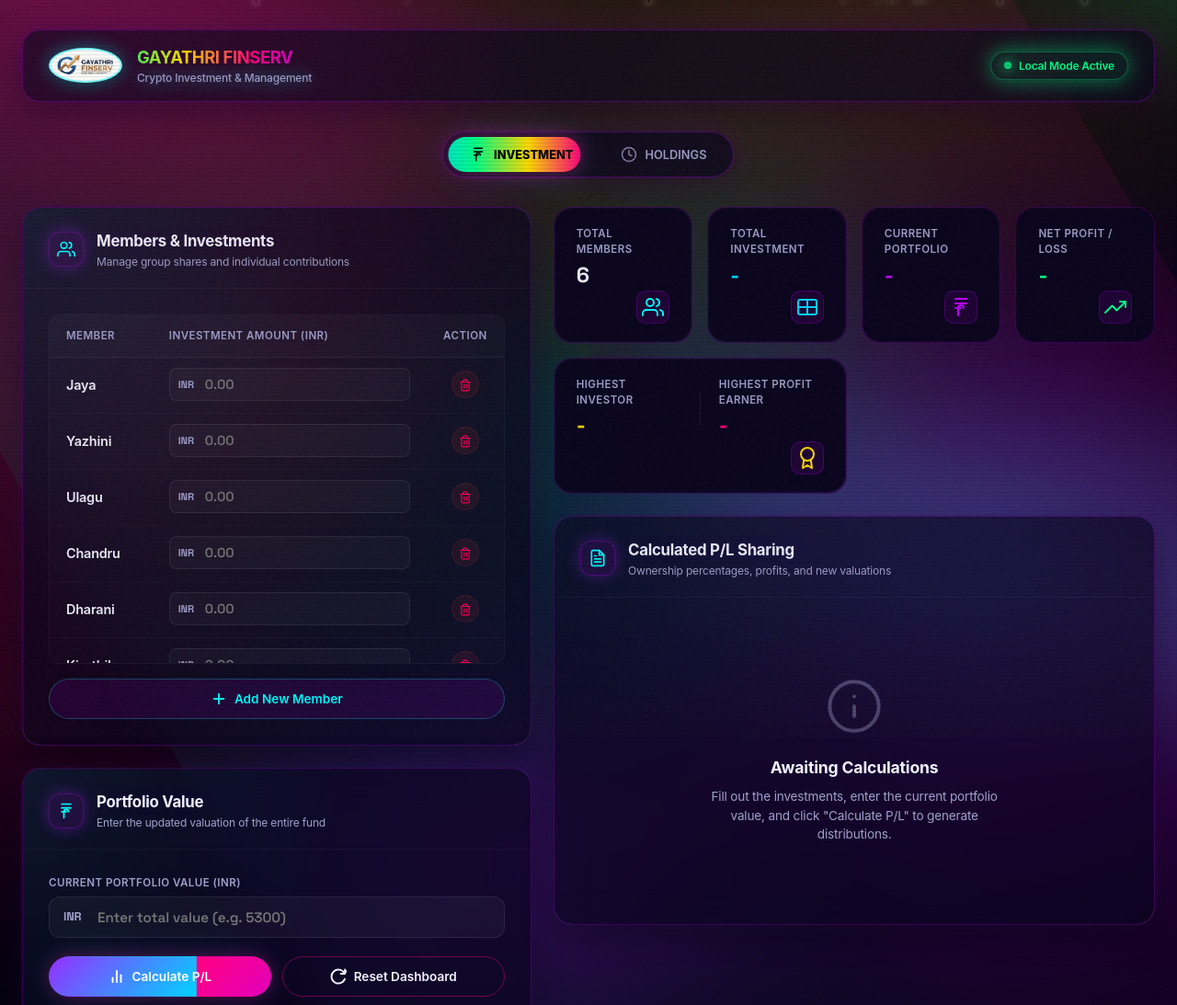
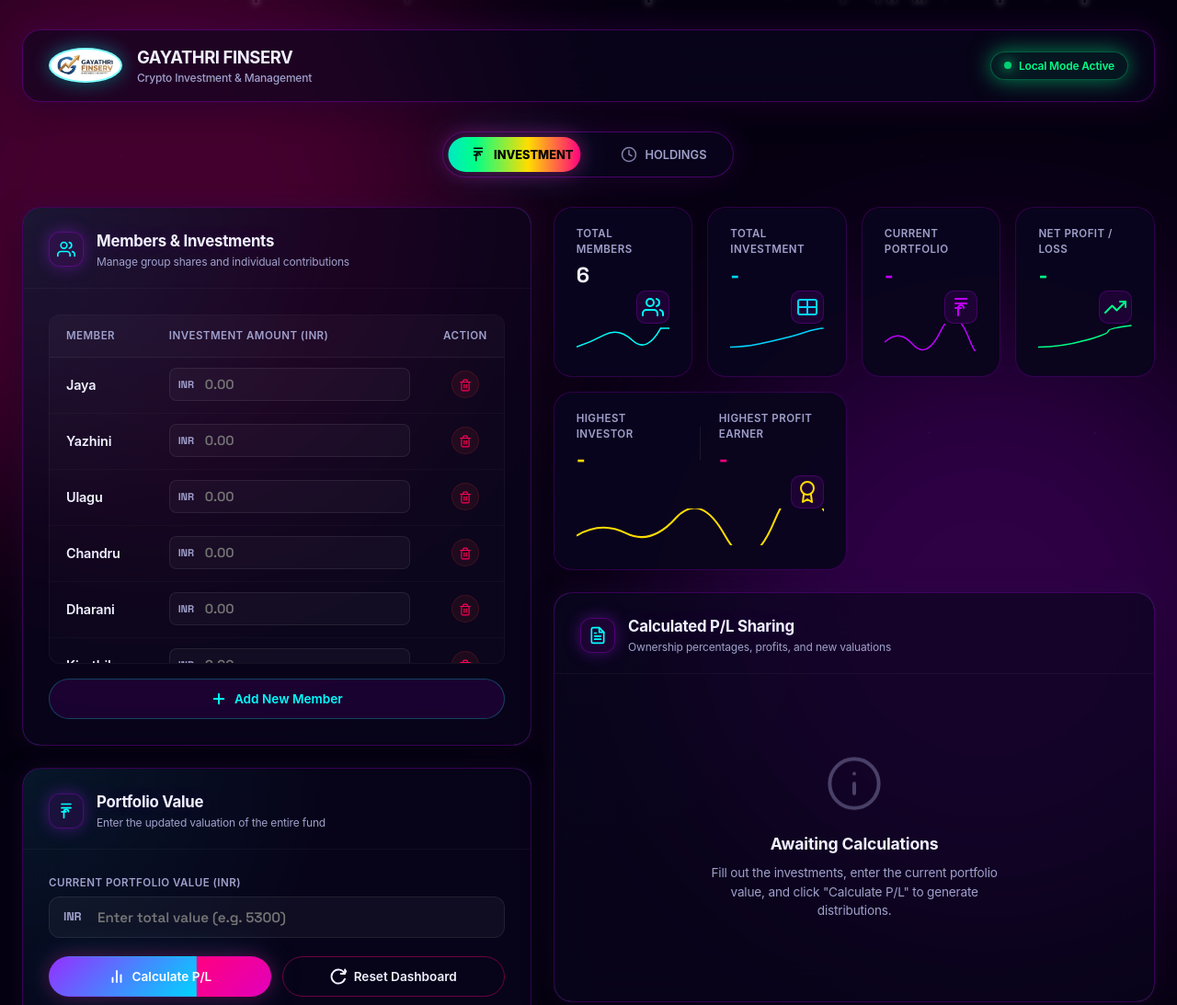
Before and after one commit to Deveshwaran-10/gayathri-finserv, a plain HTML site: page index.html in a window 1280 px wide. Shown: the top 1093 px of the page at 92% size. Drawn offline with Linux system fonts and the light colour scheme.

Commit message:
Update index.html

```diff
--- a/index.html
+++ b/index.html
@@ -10,22 +10,13 @@
     <link rel="stylesheet" href="style.css">
 </head>
 <body>
-    <!-- CRAZY BACKGROUND SYSTEM -->
-    <div class="bg-aurora" aria-hidden="true"></div>
-    <div class="bg-aurora bg-aurora-2" aria-hidden="true"></div>
-    <div class="neon-grid" aria-hidden="true"></div>
-    <div class="ambient-glow bg-glow-1"></div>
-    <div class="ambient-glow bg-glow-2"></div>
-    <div class="ambient-glow bg-glow-3"></div>
-    <div class="ambient-glow bg-glow-4"></div>
-    <div class="ambient-glow bg-glow-5"></div>
-    <div class="mesh-gradient" aria-hidden="true"></div>
-    <div class="scanlines" aria-hidden="true"></div>
-    <div class="noise-overlay" aria-hidden="true"></div>
-    <div class="particle-field" aria-hidden="true"></div>
-    <div class="floating-shapes" aria-hidden="true"></div>
+    <!-- Ambient Backdrop System -->
+    <div class="ambient-backdrop" aria-hidden="true">
+        <div class="ambient-glow bg-glow-1"></div>
+        <div class="ambient-glow bg-glow-2"></div>
+        <div class="particle-field"></div>
+    </div>
     <div class="cursor-glow" id="cursor-glow" aria-hidden="true"></div>
-    <div class="lightning-flash" id="lightning-flash" aria-hidden="true"></div>
 
     <div class="app-container premium-ui">
         <!-- Toast Notification Area -->
@@ -36,8 +27,8 @@
             <div class="header-logo">
                 <img src="logo.png" alt="GAYATRI FINSERV Logo" class="brand-logo">
                 <div class="header-text">
-                    <h1 class="glitch-text" data-text="GAYATHRI FINSERV">GAYATHRI FINSERV</h1>
-                    <p class="subtitle-glow">Crypto Investment & Management</p>
+                    <h1 class="header-title">GAYATHRI FINSERV</h1>
+                    <p class="header-subtitle">Crypto Investment & Management</p>
                 </div>
             </div>
             <div class="header-badge">
@@ -153,6 +144,11 @@
                         <div class="stat-icon-wrapper color-cyan">
                             <svg width="24" height="24" viewBox="0 0 24 24" fill="none" stroke="currentColor" stroke-width="2" stroke-linecap="round" stroke-linejoin="round"><path d="M17 21v-2a4 4 0 0 0-4-4H5a4 4 0 0 0-4 4v2"></path><circle cx="9" cy="7" r="4"></circle><path d="M23 21v-2a4 4 0 0 0-3-3.87"></path><path d="M16 3.13a4 4 0 0 1 0 7.75"></path></svg>
                         </div>
+                        <div class="stat-sparkline color-cyan" aria-hidden="true">
+                            <svg viewBox="0 0 100 30" preserveAspectRatio="none">
+                                <path d="M0,25 Q15,20 30,12 T60,18 T90,5 L100,5" fill="none" stroke="currentColor" stroke-width="1.5"></path>
+                            </svg>
+                        </div>
                     </div>
 
                     <div class="stat-card glass-card scroll-reveal">
@@ -162,6 +158,11 @@
                         </div>
                         <div class="stat-icon-wrapper color-blue">
                             <svg width="24" height="24" viewBox="0 0 24 24" fill="none" stroke="currentColor" stroke-width="2" stroke-linecap="round" stroke-linejoin="round"><rect x="2" y="4" width="20" height="16" rx="2" ry="2"></rect><line x1="12" y1="4" x2="12" y2="20"></line><line x1="2" y1="12" x2="22" y2="12"></line></svg>
+                        </div>
+                        <div class="stat-sparkline color-blue" aria-hidden="true">
+                            <svg viewBox="0 0 100 30" preserveAspectRatio="none">
+                                <path d="M0,25 C20,25 40,20 60,15 C80,10 90,5 100,5" fill="none" stroke="currentColor" stroke-width="1.5"></path>
+                            </svg>
                         </div>
                     </div>
 
@@ -173,6 +174,11 @@
                         <div class="stat-icon-wrapper color-purple">
                             <svg width="24" height="24" viewBox="0 0 24 24" fill="none" stroke="currentColor" stroke-width="2" stroke-linecap="round" stroke-linejoin="round"><path d="M6 3h12"/><path d="M6 8h12"/><path d="M6 13h6"/><path d="M9 13v8"/><path d="M9 13c0-2 1.5-3 3-3s3 1 3 3"/></svg>
                         </div>
+                        <div class="stat-sparkline color-purple" aria-hidden="true">
+                            <svg viewBox="0 0 100 30" preserveAspectRatio="none">
+                                <path d="M0,20 Q15,5 30,22 T60,8 T90,15 T100,2" fill="none" stroke="currentColor" stroke-width="1.5"></path>
+                            </svg>
+                        </div>
                     </div>
 
                     <div class="stat-card glass-card scroll-reveal">
@@ -182,6 +188,11 @@
                         </div>
                         <div class="stat-icon-wrapper color-green">
                             <svg width="24" height="24" viewBox="0 0 24 24" fill="none" stroke="currentColor" stroke-width="2" stroke-linecap="round" stroke-linejoin="round"><path d="M23 6l-9.5 9.5-5-5L1 18"></path><polyline points="17 6 23 6 23 12"></polyline></svg>
+                        </div>
+                        <div class="stat-sparkline color-green" aria-hidden="true">
+                            <svg viewBox="0 0 100 30" preserveAspectRatio="none">
+                                <path d="M0,25 Q25,25 50,18 T75,8 T100,2" fill="none" stroke="currentColor" stroke-width="1.5"></path>
+                            </svg>
                         </div>
                     </div>
 
@@ -199,6 +210,11 @@
                         </div>
                         <div class="stat-icon-wrapper color-gold">
                             <svg width="24" height="24" viewBox="0 0 24 24" fill="none" stroke="currentColor" stroke-width="2" stroke-linecap="round" stroke-linejoin="round"><circle cx="12" cy="8" r="7"></circle><polyline points="8.21 13.89 7 23 12 20 17 23 15.79 13.88"></polyline></svg>
+                        </div>
+                        <div class="stat-sparkline color-gold" aria-hidden="true">
+                            <svg viewBox="0 0 200 30" preserveAspectRatio="none">
+                                <path d="M0,22 Q20,10 40,20 T80,8 T120,22 T160,10 T200,2" fill="none" stroke="currentColor" stroke-width="1.5"></path>
+                            </svg>
                         </div>
                     </div>
                 </div>
```
